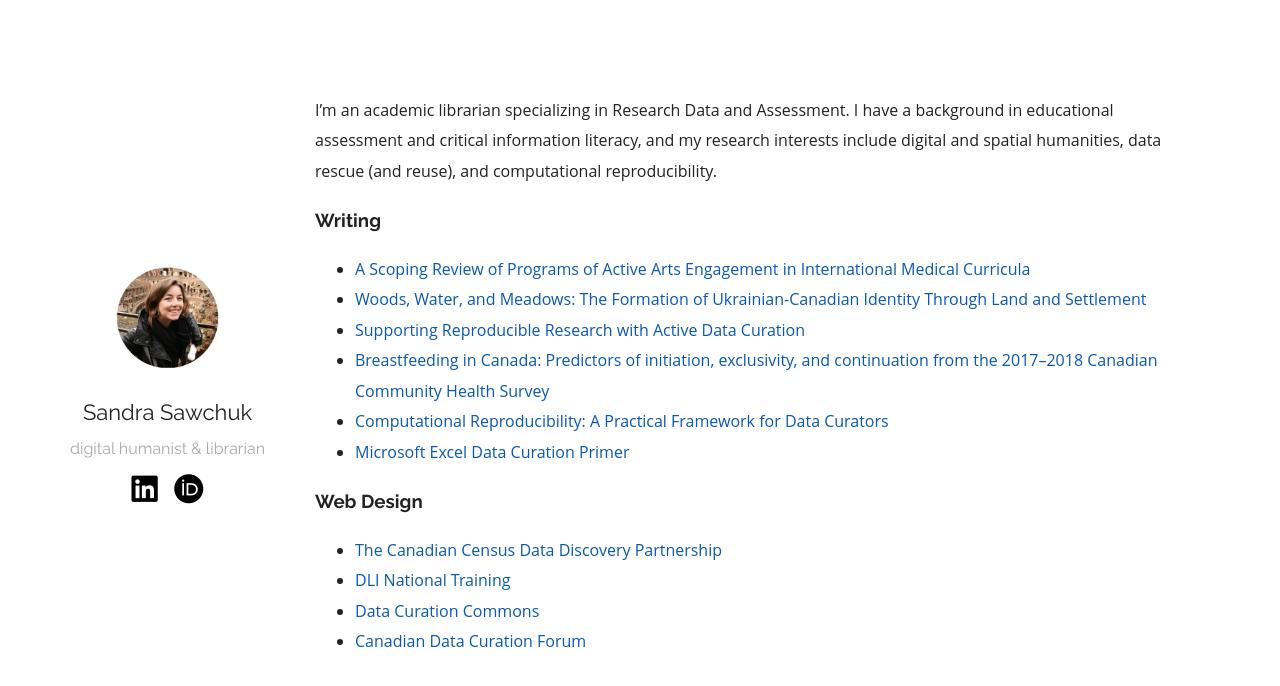
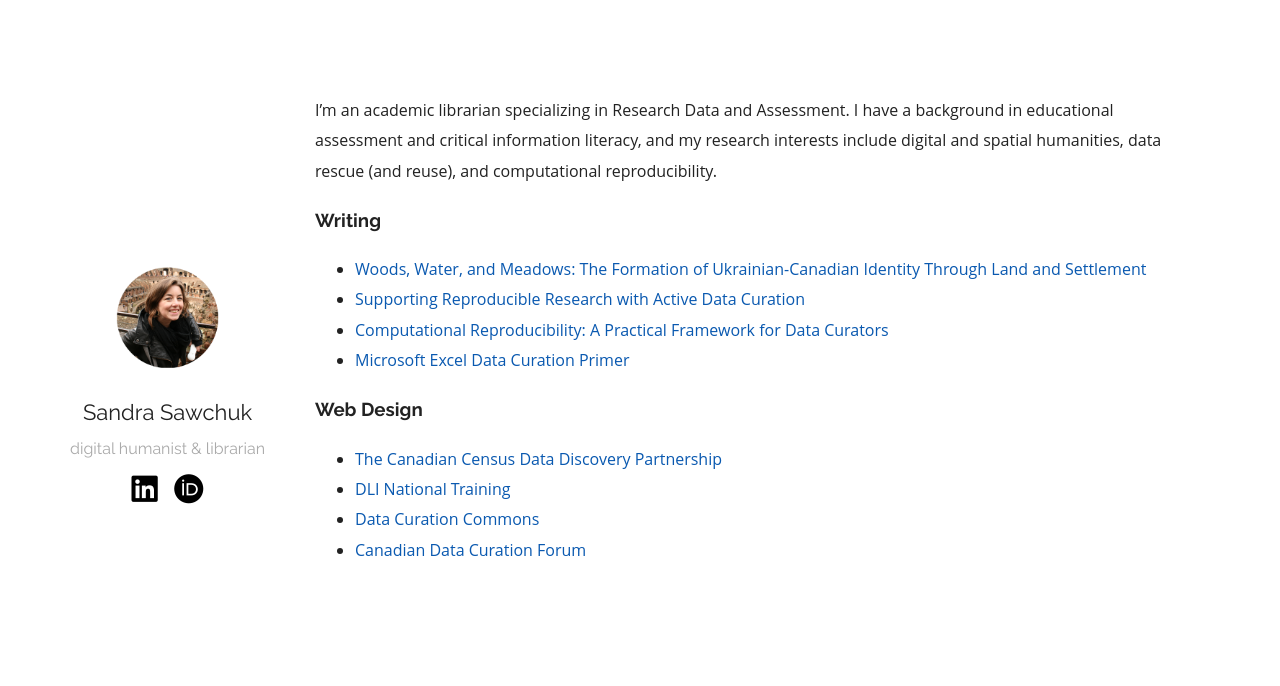
Before and after one commit to mediagestalt/mediagestalt.github.io, a Jekyll site: the page built from index.md, in a window 1280 px wide. Shown: the top 686 px of the page. Built offline with Jekyll 4.4.1, drawn with Linux system fonts in a browser that asks for light colours; nearby versions of some CDN libraries.

Commit message:
updating links

```diff
--- a/index.md
+++ b/index.md
@@ -12,10 +12,8 @@ I'm passionate about Canadian politics and discourse. My [masters thesis](http:/
 --->
 ### Writing
 
-- [A Scoping Review of Programs of Active Arts Engagement in International Medical Curricula](https://doi.org/10.5334/pme.1506)
 - [Woods, Water, and Meadows: The Formation of Ukrainian-Canadian Identity Through Land and Settlement](https://doi.org/10.15353/acmla.n174.6015)
 - [Supporting Reproducible Research with Active Data Curation](https://doi.org/10.5206/qqsg2445)
-- [Breastfeeding in Canada: Predictors of initiation, exclusivity, and continuation from the 2017–2018 Canadian Community Health Survey](https://doi.org/10.1139/apnm-2022-0333)
 - [Computational Reproducibility: A Practical Framework for Data Curators](https://doi.org/10.7191/jeslib.2021.1206)
 - [Microsoft Excel Data Curation Primer](https://hdl.handle.net/11299/202816)
 
```
